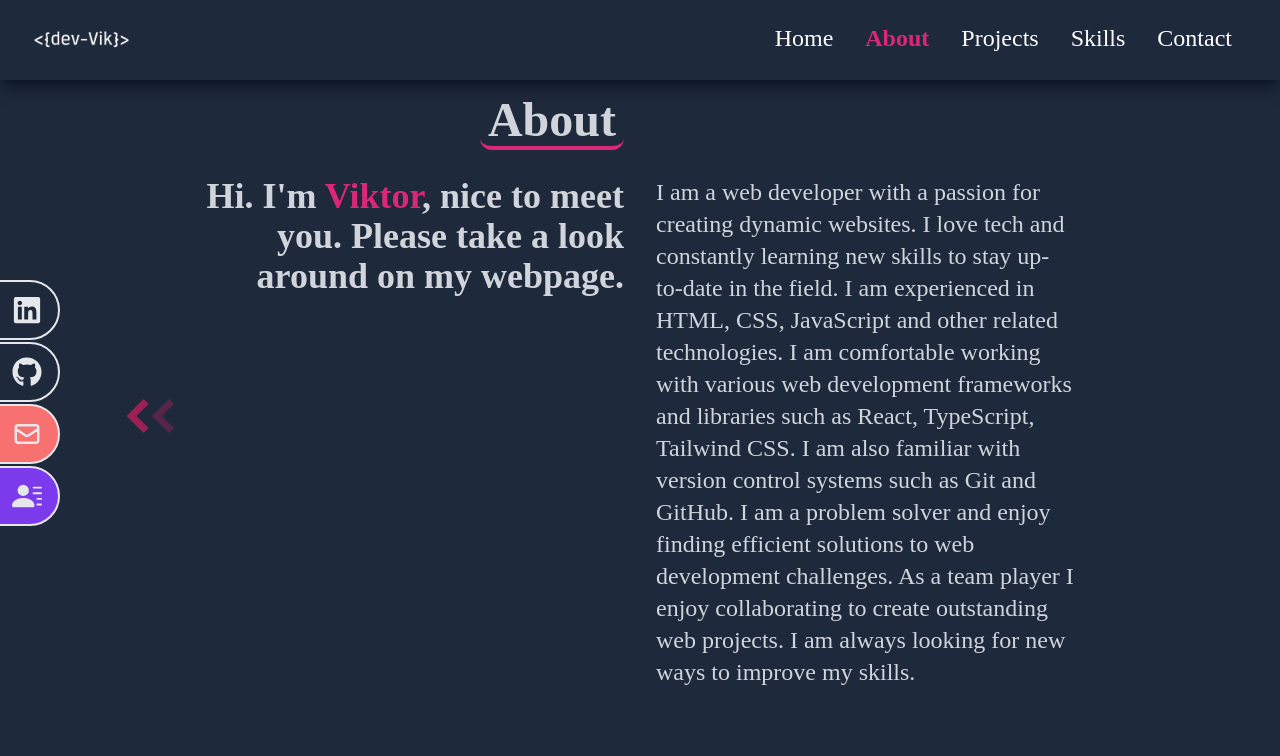
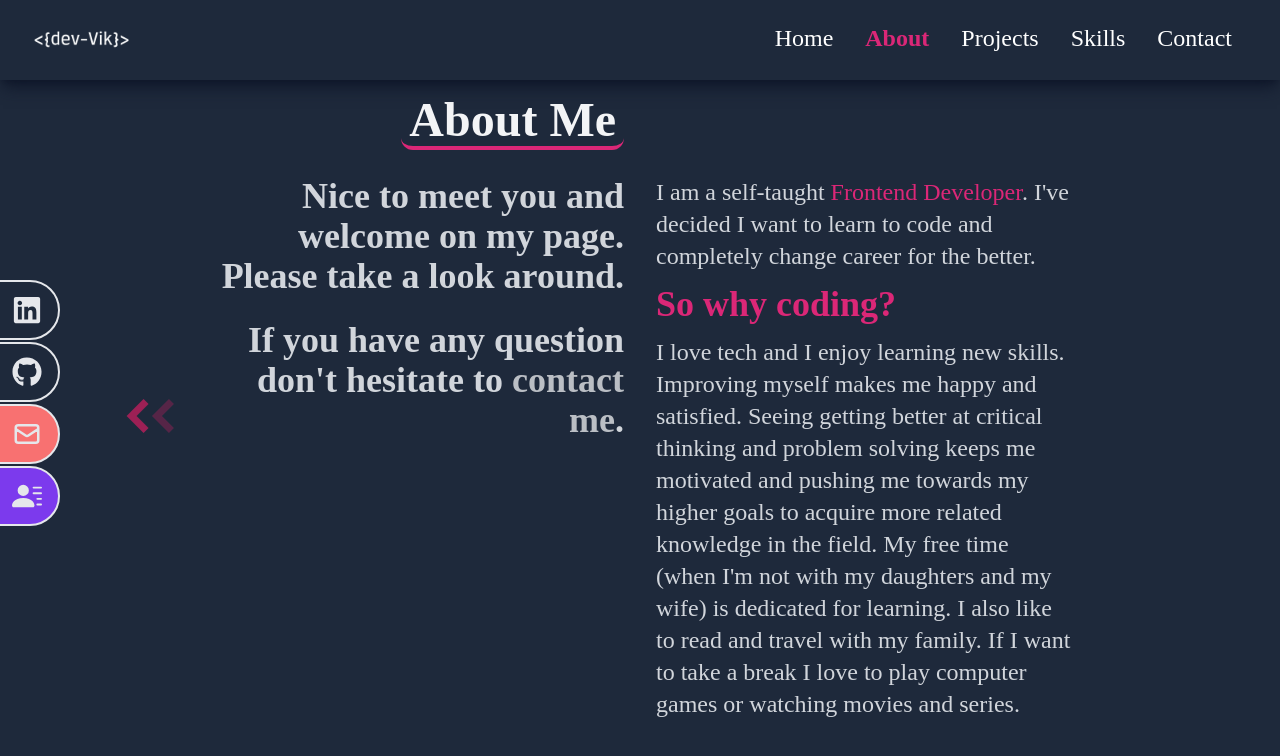
Before and after one commit to syzgod/my-portfolio, a React (Create React App) app: page /about in a window 1280 px wide. Shown: the top 756 px of the page. Built offline with nearby package versions, Linux system fonts and the light colour scheme; what tailwindcss-brand-colors would draw is missing.

Commit message:
Update UI

```diff
--- a/src/components/About.jsx
+++ b/src/components/About.jsx
@@ -11,16 +11,23 @@ const About = () => {
       <div className='flex flex-col justify-center items-center w-full h-full '>
         <div className='max-w-[950px] w-full grid grid-cols-2 gap-8'>
           <div className='sm:text-right pb-8 pl-4 '>
-            <p className='text-4xl font-bold inline border-b-4 border-pink-600 md:text-5xl rounded-xl px-2'>
-              About
+            <p className='text-4xl font-bold inline border-b-4 border-pink-600 md:text-5xl rounded-xl px-2 text-gray-100'>
+              About Me
             </p>
           </div>
         </div>
         <div className='max-w-[900px] w-full grid sm:grid-cols-2 gap-8 px-4'>
           <div className='sm:text-right text-4xl font-bold'>
+            <p className='mb-6'>
+              Nice to meet you and welcome on my page. Please take a look
+              around.
+            </p>
             <p>
-              Hi. I'm <span className='text-pink-600'>Viktor</span>, nice to
-              meet you. Please take a look around on my webpage.
+              If you have any question don't hesitate to{' '}
+              <a href='/contact' className='text-gray-100 animate-pulse'>
+                contact me
+              </a>
+              .
             </p>
             <br />
             <div className='lg:hidden'>
@@ -59,18 +66,27 @@ const About = () => {
             </div>
           </div>
           <div>
-            <p className='lg:text-2xl'>
-              I am a web developer with a passion for creating dynamic websites.
-              I love tech and constantly learning new skills to stay up-to-date
-              in the field. I am experienced in HTML, CSS, JavaScript and other
-              related technologies. I am comfortable working with various web
-              development frameworks and libraries such as React, TypeScript,
-              Tailwind CSS. I am also familiar with version control systems such
-              as Git and GitHub. I am a problem solver and enjoy finding
-              efficient solutions to web development challenges. As a team
-              player I enjoy collaborating to create outstanding web projects. I
-              am always looking for new ways to improve my skills.
-            </p>
+            <section className='lg:text-2xl'>
+              <p>
+                I am a self-taught{' '}
+                <span className='text-pink-600'>Frontend Developer</span>. I've
+                decided I want to learn to code and completely change career for
+                the better.
+              </p>{' '}
+              <h1 className='text-4xl my-3 text-pink-600 font-bold'>
+                So why coding?
+              </h1>{' '}
+              <p>
+                I love tech and I enjoy learning new skills. Improving myself
+                makes me happy and satisfied. Seeing getting better at critical
+                thinking and problem solving keeps me motivated and pushing me
+                towards my higher goals to acquire more related knowledge in the
+                field. My free time (when I'm not with my daughters and my wife)
+                is dedicated for learning. I also like to read and travel with
+                my family. If I want to take a break I love to play computer
+                games or watching movies and series.
+              </p>
+            </section>
           </div>
         </div>
       </div>
--- a/src/components/Contact.jsx
+++ b/src/components/Contact.jsx
@@ -23,17 +23,25 @@ const Contact = () => {
         className='flex flex-col max-w-[600px] w-full'
       >
         <div className='pb-8'>
-          <p className='text-4xl font-bold inline border-b-4 border-pink-600 text-gray-300 md:text-5xl rounded-xl px-2'>
+          <p className='text-4xl font-bold inline border-b-4 border-pink-600 text-gray-100 md:text-5xl rounded-xl px-2'>
             Contact
           </p>
           <p className='text-gray-300 py-4 md:text-2xl'>
-            Submit the form below or send me an email:
+            You can reach me on{' '}
+            <a
+              href='http://www.linkedin.com/in/bevik'
+              className='bg-linkedin py-1 px-2 rounded-2xl text-gray-100'
+            >
+              LinkedIn
+            </a>{' '}
+            or send me an email to:
             <a
               href='mailto:viktorberczeli@dev-vik.tech'
               className='text-pink-600 ml-2 hover:border-b-2 hover:border-pink-600'
             >
               viktorberczeli@dev-vik.tech
             </a>
+            <p className='mt-5'>You can also Submit the form below:</p>
           </p>
         </div>
         <input
@@ -63,7 +71,7 @@ const Contact = () => {
         <button
           type='submit'
           onClick={handleClick}
-          className='text-white border-2 px-4 py-3 my-8 mx-auto flex items-center md:text-2xl hover:shadow-xl hover:shadow-pink-600/50 group relative rounded-full'
+          className='text-gray-100 border-2 px-4 py-3 my-8 mx-auto flex items-center md:text-2xl hover:shadow-xl hover:shadow-pink-600/50 group relative rounded-full'
         >
           <span className='absolute right-0 left-0 flex h-0 mb-0 transition-all duration-300 ease-out transform bg-pink-700 group-hover:h-full opacity-90 rounded-full'></span>
           <span className='relative rounded-full'>Message Me</span>
--- a/src/components/Home.jsx
+++ b/src/components/Home.jsx
@@ -7,28 +7,29 @@ const Home = () => {
     <div name='home' className='min-h-screen bg-slate-800'>
       <div className='max-w-[950px] mx-auto p-8 pt-36 flex flex-col justify-center'>
         <p className='text-2xl text-pink-600 md:text-4xl'>Hi, my name is</p>
-        <h1 className='text-4xl sm:text-7xl font-bold text-gray-200'>
+        <h1 className='text-4xl sm:text-7xl font-bold text-gray-100'>
           Viktor Berczeli
         </h1>
         <h2 className='text-4xl sm:text-7xl font-bold text-gray-400'>
           I'm a Front-End Developer.
         </h2>
         <p className='text-gray-400 py-4 max-w-[700] lg:text-2xl'>
-          My dream is becoming a fulltime Frontend Developer so I can do more
-          what I love. I enjoy the process of learning new technologies and
-          using them for various tasks. I am passionate about to acquire new
-          skills which help me not just understand the technologies but also
-          allow me to be more effective in what I do.
+          My dream is becoming a full-time Front-end Developer so I can do more
+          what I love. I enjoy the process and the progress of learning new
+          technologies and using them for various tasks. I am passionate about
+          acquiring new skills which help me not just understand the
+          technologies better but also allowing me to be more efficient in what
+          I do.
         </p>
         <div>
           <Link
             to='/projects'
-            className='text-white group border-2 px-6 py-3 my-2 inline-flex items-center rounded-full md:text-2xl hover:shadow-xl hover:shadow-pink-700/50 relative'
+            className='text-gray-100 group border-2 px-6 py-3 my-2 inline-flex items-center rounded-full md:text-2xl hover:shadow-xl hover:shadow-pink-700/50 relative'
           >
             {' '}
             <span className='absolute right-0 left-0 flex w-full h-0 mb-0 transition-all duration-300 ease-out transform bg-pink-700 group-hover:h-full opacity-90 rounded-full'></span>
             <span className='relative rounded-full'>View My Works</span>
-            <span className='relative group-hover:rotate-90 duration-300 ml-3 text-white rounded-full'>
+            <span className='relative group-hover:rotate-90 duration-300 ml-3 text-gray-100 rounded-full'>
               <HiArrowNarrowRight />
             </span>
           </Link>
--- a/src/components/ProjectCard.jsx
+++ b/src/components/ProjectCard.jsx
@@ -22,12 +22,12 @@ const ProjectCard = ({
         <TechBadge badgeImg={badgeImg} />
       </div>
       <div className='px-4 pb-4 flex flex-col justify-between items-center min-h-80'>
-        <h1 className='text-3xl text-left my-4'>{title}</h1>
+        <h1 className='text-3xl text-left my-4 text-gray-100'>{title}</h1>
         <p>{description}</p>
         <div className='buttons sm:gap-4 flex flex-col sm:flex-row w-full justify-center'>
           <a
             href={demoURL}
-            className='relative group inline-flex items-center px-3 py-2 text-lg font-medium text-center text-white xs:text-2xl hover:shadow-xl hover:shadow-pink-700/50 focus:ring-4 focus:outline-transparent focus:ring-pink-300 my-3 w-full sm:w-fit justify-center rounded-full border-2'
+            className='relative group inline-flex items-center px-3 py-2 text-lg font-medium text-center text-gray-100 xs:text-2xl hover:shadow-xl hover:shadow-pink-700/50 focus:ring-4 focus:outline-transparent focus:ring-pink-300 my-3 w-full sm:w-fit justify-center rounded-full border-2'
           >
             <span className='absolute right-0 left-0 flex h-0 mb-0 transition-all duration-300 ease-out transform bg-pink-700 group-hover:h-full opacity-90 rounded-full'></span>
             <span className='relative rounded-full flex justify-center items-center flex-row'>
@@ -61,7 +61,7 @@ const ProjectCard = ({
           </a>
           <a
             href={GitHubRepo}
-            className='relative group inline-flex items-center px-3 py-2 text-lg font-medium text-center text-white xs:text-2xl hover:shadow-xl hover:shadow-pink-700/50 focus:ring-4 focus:outline-transparent focus:ring-pink-300 my-3 w-full sm:w-fit justify-center border-2 rounded-full'
+            className='relative group inline-flex items-center px-3 py-2 text-lg font-medium text-center text-gray-100 xs:text-2xl hover:shadow-xl hover:shadow-pink-700/50 focus:ring-4 focus:outline-transparent focus:ring-pink-300 my-3 w-full sm:w-fit justify-center border-2 rounded-full'
           >
             <span className='absolute right-0 left-0 flex h-0 mb-0 transition-all duration-300 ease-out transform bg-pink-700 group-hover:h-full opacity-90 rounded-full'></span>
             <span className='relative rounded-full flex justify-center items-center flex-row'>
--- a/src/components/Projects.jsx
+++ b/src/components/Projects.jsx
@@ -17,7 +17,7 @@ const Projects = () => {
     >
       <div className='max-w-[900px] mx-auto p-8 flex flex-col justify-center w-full h-full'>
         <div className='pt-16'>
-          <p className='text-4xl font-bold inline border-b-4 border-pink-600 md:text-5xl rounded-xl px-2'>
+          <p className='text-4xl font-bold inline border-b-4 border-pink-600 md:text-5xl rounded-xl px-2 text-gray-100'>
             Projects
           </p>
           <p className='py-6 md:text-2xl'>
--- a/src/components/RootLayout.jsx
+++ b/src/components/RootLayout.jsx
@@ -3,10 +3,10 @@ import { Outlet } from 'react-router-dom';
 
 const RootLayout = () => {
   return (
-    <>
+    <div className='selection:text-slate-800 selection:bg-pink-500'>
       <Navbar />
       <Outlet />
-    </>
+    </div>
   );
 };
 
--- a/src/components/Skills.jsx
+++ b/src/components/Skills.jsx
@@ -20,7 +20,7 @@ const Skills = () => {
     >
       <div className='max-w-[950px] mx-auto px-8 flex flex-col justify-center'>
         <div>
-          <p className='text-4xl md:text-5xl font-bold inline border-b-4 border-pink-600 rounded-xl px-2'>
+          <p className='text-4xl md:text-5xl font-bold inline border-b-4 border-pink-600 rounded-xl px-2 text-gray-100'>
             Experience
           </p>
           <p className='py-4 md:text-2xl'>
```
